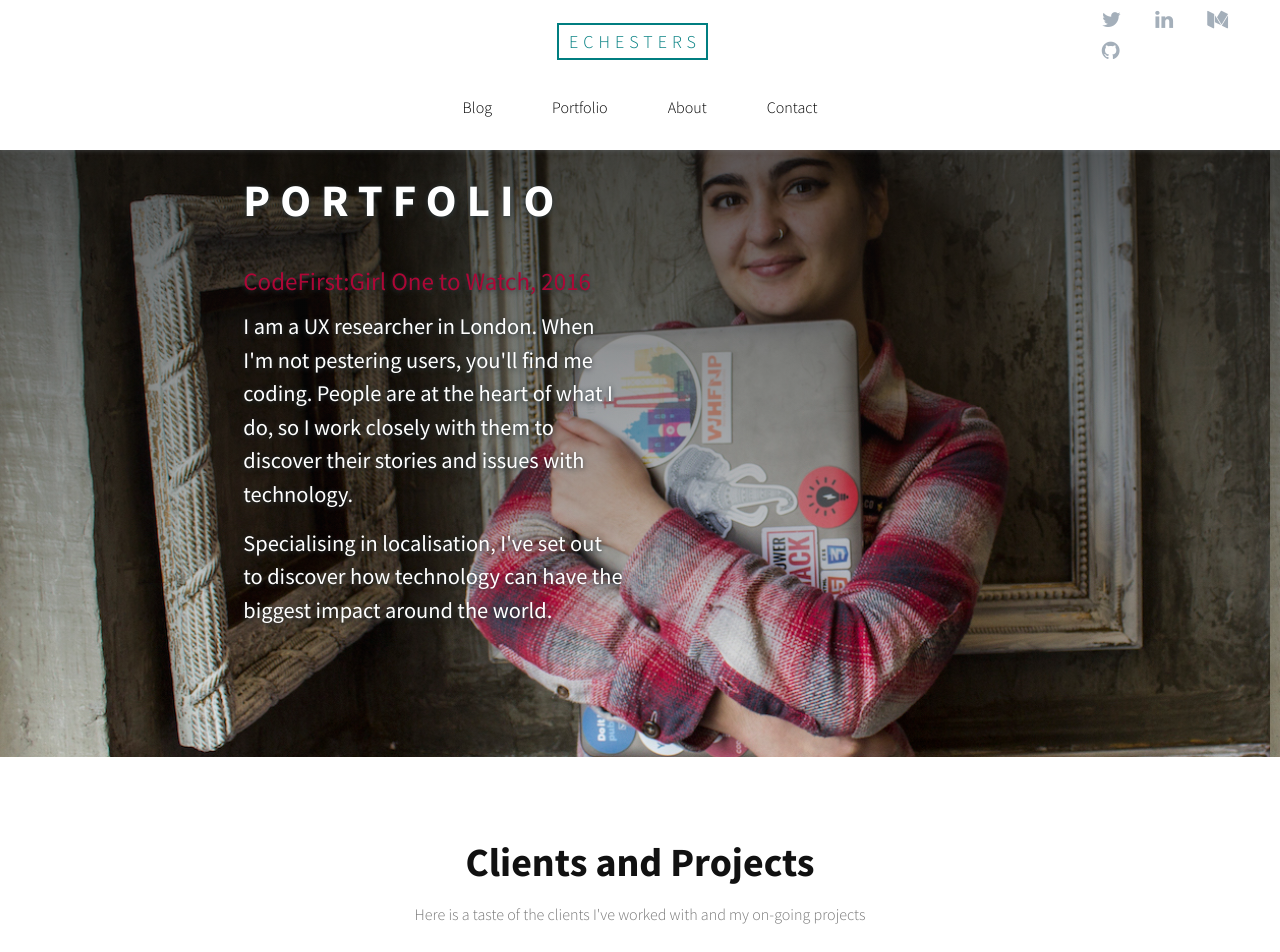
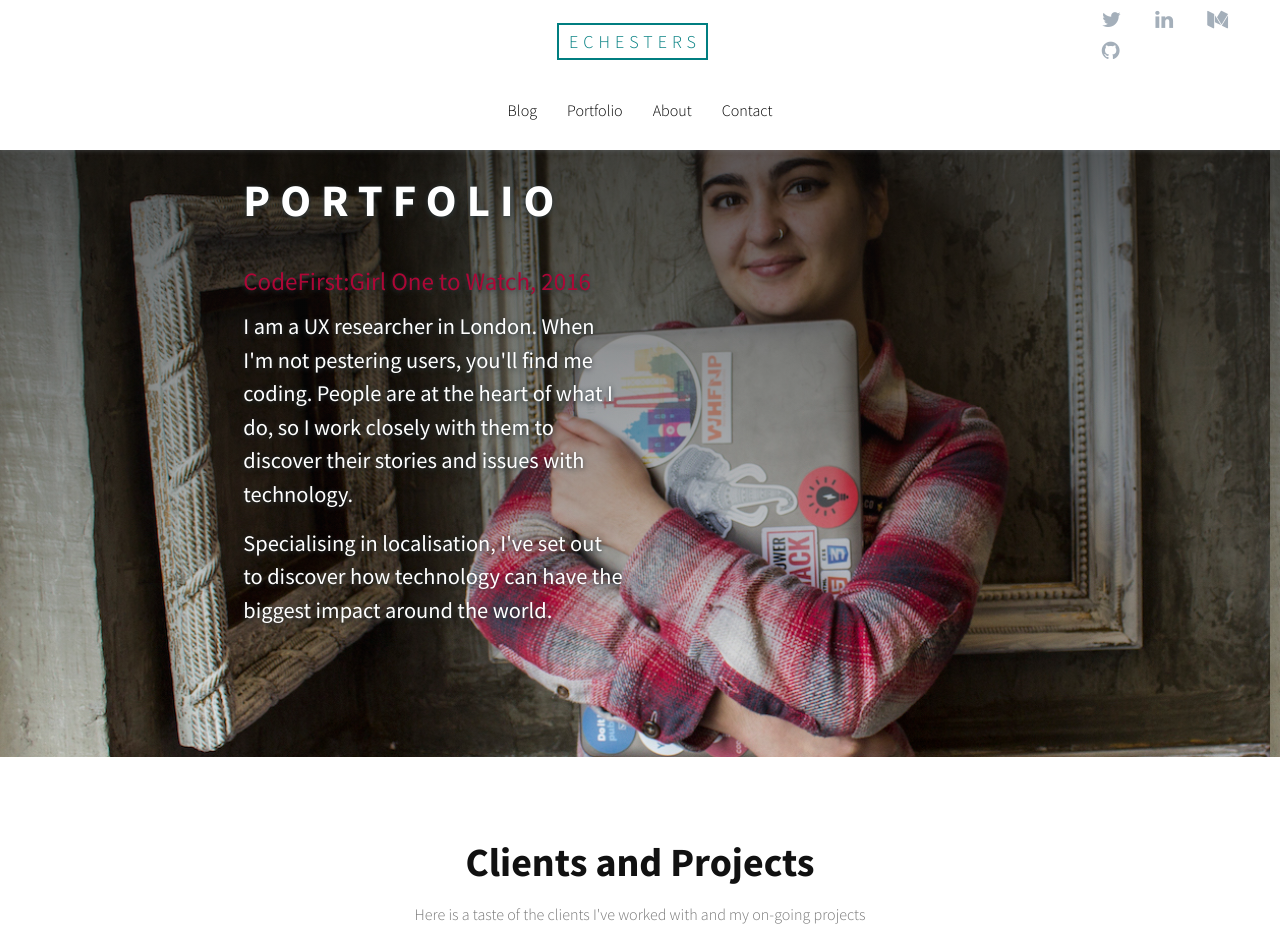
Before and after one commit to EChesters/echesters.github.io, a Jekyll site: the page built from portfolio.html, in a window 1280 px wide. Shown: the top 952 px of the page. Built offline with Jekyll 4.4.1, drawn with Linux system fonts in a browser that asks for light colours; nearby versions of some CDN libraries; comment, search, counter and statistics services are not loaded.

Commit message:
Finished new navigation centered

```diff
--- a/_includes/navbar.html
+++ b/_includes/navbar.html
@@ -34,7 +34,7 @@
       </button>
     </div>
 
-  <div class="navbar-collapse collapse" aria-expanded="true">
+    <div class="navbar-collapse collapse" id="mynavbar">
       <ul class="nav navbar-nav">
         <li><a href="/">Blog</a></li>
         <li><a href="/portfolio.html">Portfolio</a></li>
--- a/_sass/_nav.scss
+++ b/_sass/_nav.scss
@@ -90,23 +90,12 @@
   }
 }
 
-.navbar-default .navbar-nav > li > a {
-  padding: 5px $spacing-unit;
-
-  @media screen and (min-width: 768px) {
-    padding-top: 10px;
-    padding-bottom: 10px;
-    line-height: inherit;
-  }
-
-  &:focus {
-    color: $actual-white;
+ul .navbar .navbar-nav {
+  text-align: center;
+  @media (max-width: 768px) {
+    margin-top: $spacing-unit;
   }
 }
-
-// ul.nav {
-//   @include vertical-align(-10%);
-// }
 
 .navbar, .navbar-default {
   @include border-radius(0);
@@ -154,15 +143,27 @@
 .navbar-collapse {
   text-align:center;
 }
+
 .navbar-nav {
-    display:inline-block;
-    float:none;
+  float: none;
+  @media (max-width: 768px) {
+    margin-top: calc( #{$spacing-unit} * 2);
+  }
 }
 
 .navbar-header {
   @media only screen and (min-width: 320px) and (max-width: 1200px) {
     position: absolute;
   }
+}
+
+.navbar .navbar-nav {
+    display: inline-block;
+    float: none;
+}
+
+.navbar .navbar-collapse {
+    text-align: center;
 }
 
 #social-media {
```
Lines whose indentation alone changed are shown as unchanged.
